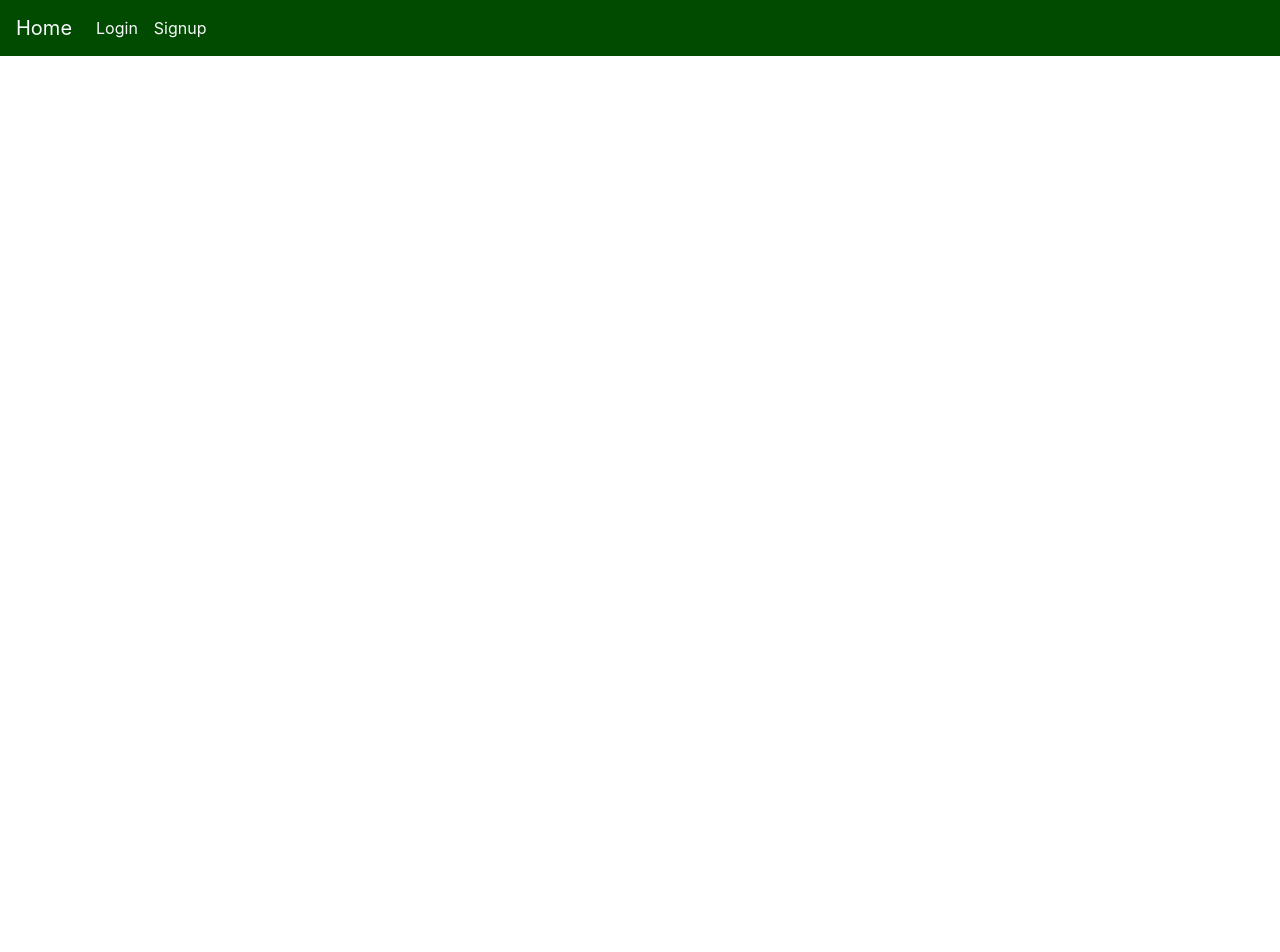
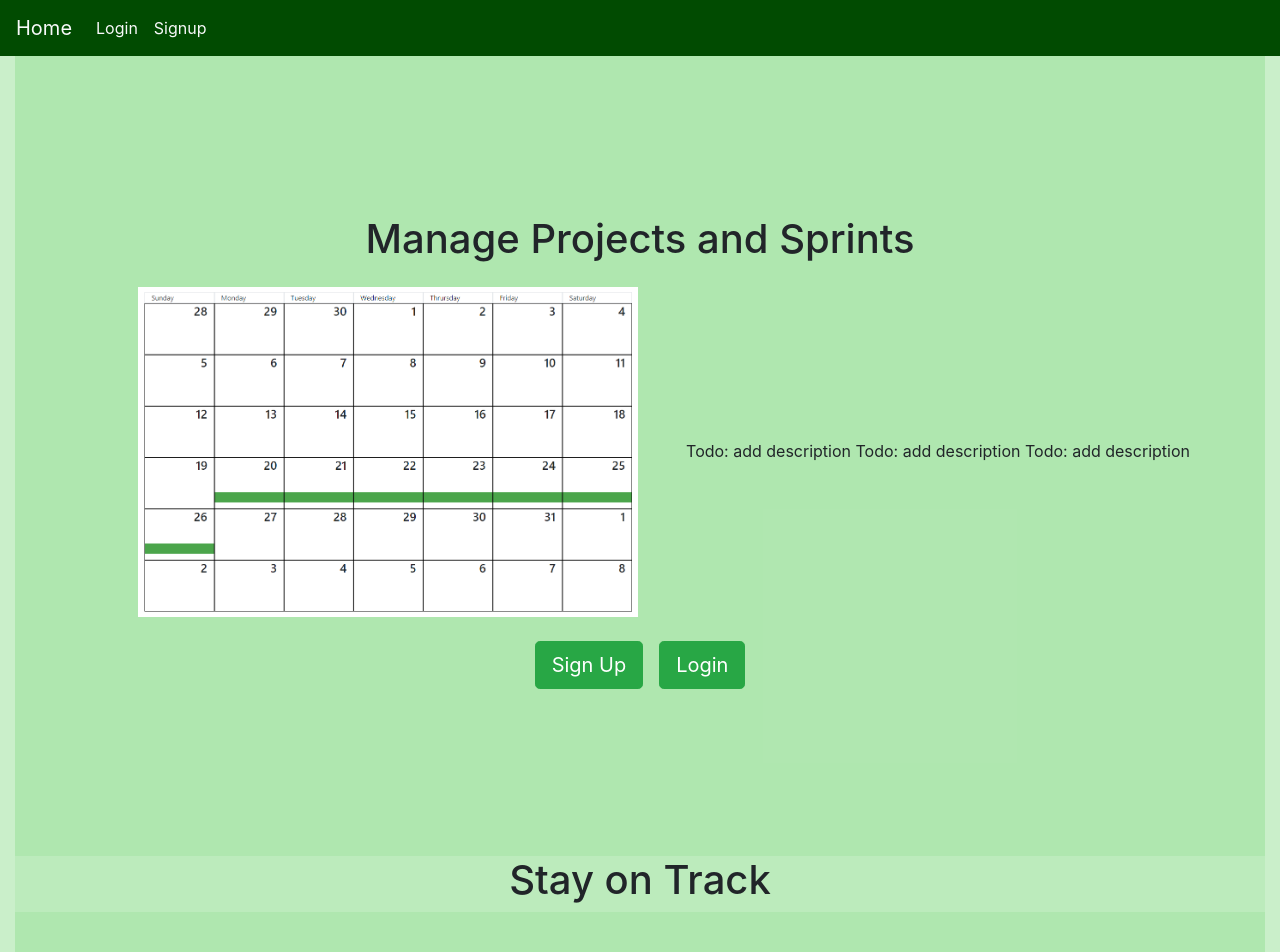
Before and after one commit to mpage544165/Software-Manager, a React (Create React App) app in the folder software-manager/: page / in a window 1280 px wide. Shown: the top 952 px of the page. Before the commit the page ends 800 px from the top, so only its background shows below. Built offline with nearby package versions, Linux system fonts and the light colour scheme.

Commit message:
Restyle login and signup forms

```diff
--- a/software-manager/src/App.css
+++ b/software-manager/src/App.css
@@ -1,3 +1,8 @@
+
+#root {
+  background-color: rgba(150, 223, 150, 0.5);
+}
+
 .App {
   text-align: center;
 }
@@ -37,6 +42,20 @@
   }
 }
 
+/* Home Page */
+.div-1 {
+  background-color: rgba(150, 223, 150, 0.5);
+  height: 100vh;
+}
+
+.div-2 {
+  background-color: rgba(150, 223, 150, 0.274);
+}
+
+.bg-dark-green {
+  background-color: rgba(22, 100, 22, 0.39);
+}
+
 .day {
   height: 120px;
   width: 162.8px;
--- a/software-manager/src/App.js
+++ b/software-manager/src/App.js
@@ -6,6 +6,7 @@ import "bootstrap/dist/css/bootstrap.min.css"
 import axios from 'axios';
 
 import Navbar from "./components/navbar.component";
+import Home from "./components/home.component";
 import Signup from "./components/signup.component";
 import Login from "./components/login.component";
 import Dashboard from './components/dashboard.component';
@@ -50,7 +51,7 @@ setCurrentProject(id) {
       <Router>
         <div>
         <Navbar isLoggedIn = {this.state.isLoggedIn}/>
-          <br/>
+          <Route exact path="/" component={Home}/>
           <Route path = "/signup" component={Signup} />
           <Route path = "/login" render={props => <Login isLoggedIn={this.state.isLoggedIn} />} />
           <Route path = "/dashboard"
--- a/software-manager/src/components/login.component.js
+++ b/software-manager/src/components/login.component.js
@@ -54,7 +54,9 @@ export default class Login extends Component {
 
     render() {
         return (
-            <div className="container">
+            <div className="container-fluid div-1 pt-5">
+                <div className="container bg-dark-green border border-dark p-3 w-25">
+                    <h1>Login</h1>
                     <form onSubmit={this.onSubmit}>
                         <div className="form-group">
                             <label htmlFor="email">Email:</label>
@@ -67,6 +69,7 @@ export default class Login extends Component {
                         <button type="submit" className="btn btn-primary">Login</button>
                     </form>
                 </div>
+            </div>
         );
     }
 }
--- a/software-manager/src/components/signup.component.js
+++ b/software-manager/src/components/signup.component.js
@@ -64,7 +64,9 @@ export default class Signup extends Component {
 
     render() {
         return (
-            <div className="container">
+            <div className="container-fluid div-1 pt-5">
+                <div className="container bg-dark-green border border-dark p-3 w-25">
+                    <h1>Sign Up</h1>
                     <form onSubmit={this.onSubmit}>
                         <div className="form-group">
                             <label htmlFor="name">Name:</label>
@@ -85,6 +87,7 @@ export default class Signup extends Component {
                         <button type="submit" className="btn btn-primary">Submit</button>
                     </form>
                 </div>
+            </div>
         );
     }
 }
```
Lines whose indentation alone changed are shown as unchanged.
